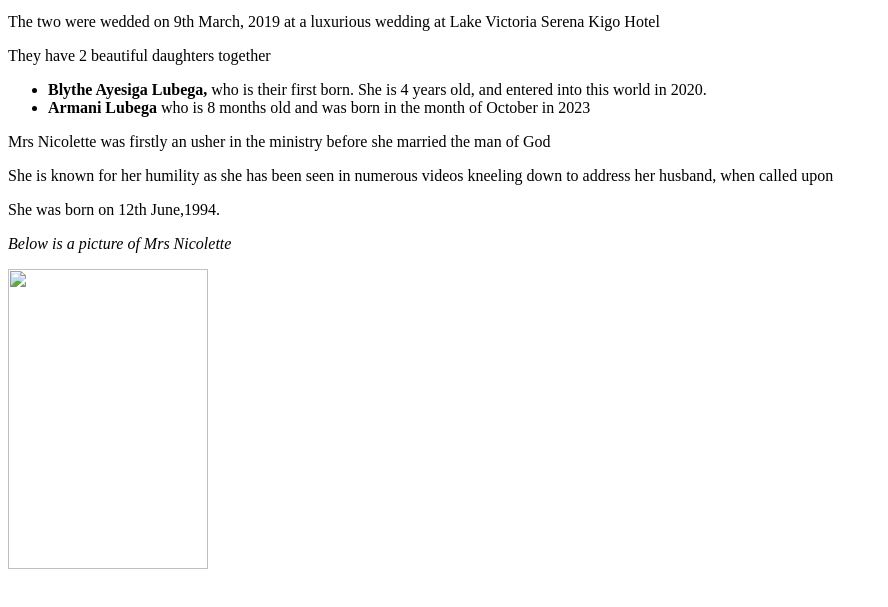
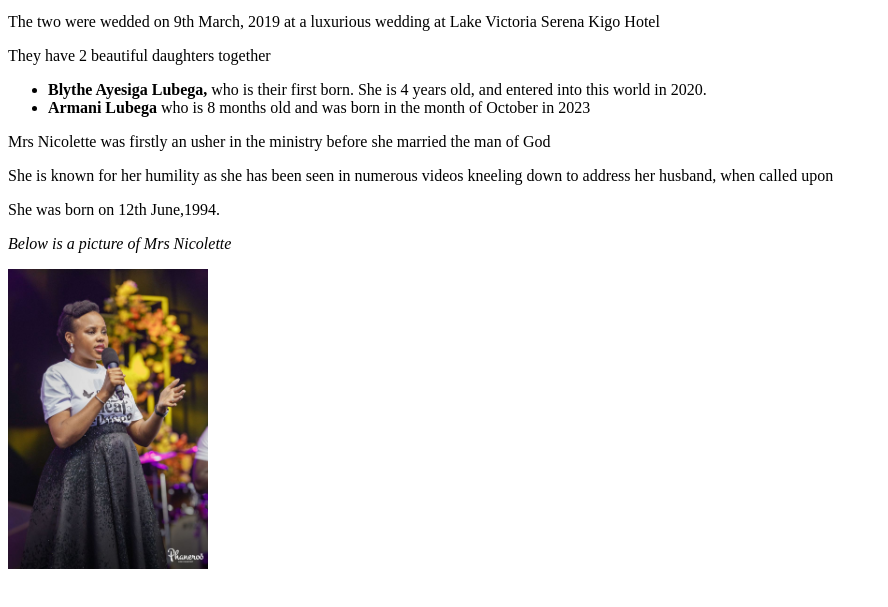
Before and after one commit to mukulu002/Codequeen, a plain HTML site: page mama nini.html in a window 1280 px wide. Shown: the part 101-708 px from the top of the page, without its empty margins (0-888 px from the left). Drawn offline with Linux system fonts and the light colour scheme.

Commit message:
icon added

```diff
--- a/mama nini.html
+++ b/mama nini.html
@@ -2,6 +2,7 @@
 <html>
 <head>
     <title>Mrs Nicolette Lubega</title>
+    <link rel="icon" type="image/jpg" href="mama nini.jpg">
 </head>
 <body>
     <h1>Introduction</h1>
@@ -19,6 +20,6 @@
 <p>
     <i>Below is a picture of Mrs Nicolette</i>
 </p>
-<img src="mama.jpg" height="300px" width="200"
+<img src="mama nini.jpg" height="300px">
 </body>
 </html>
```
Also changed, not shown: 1 other file.
